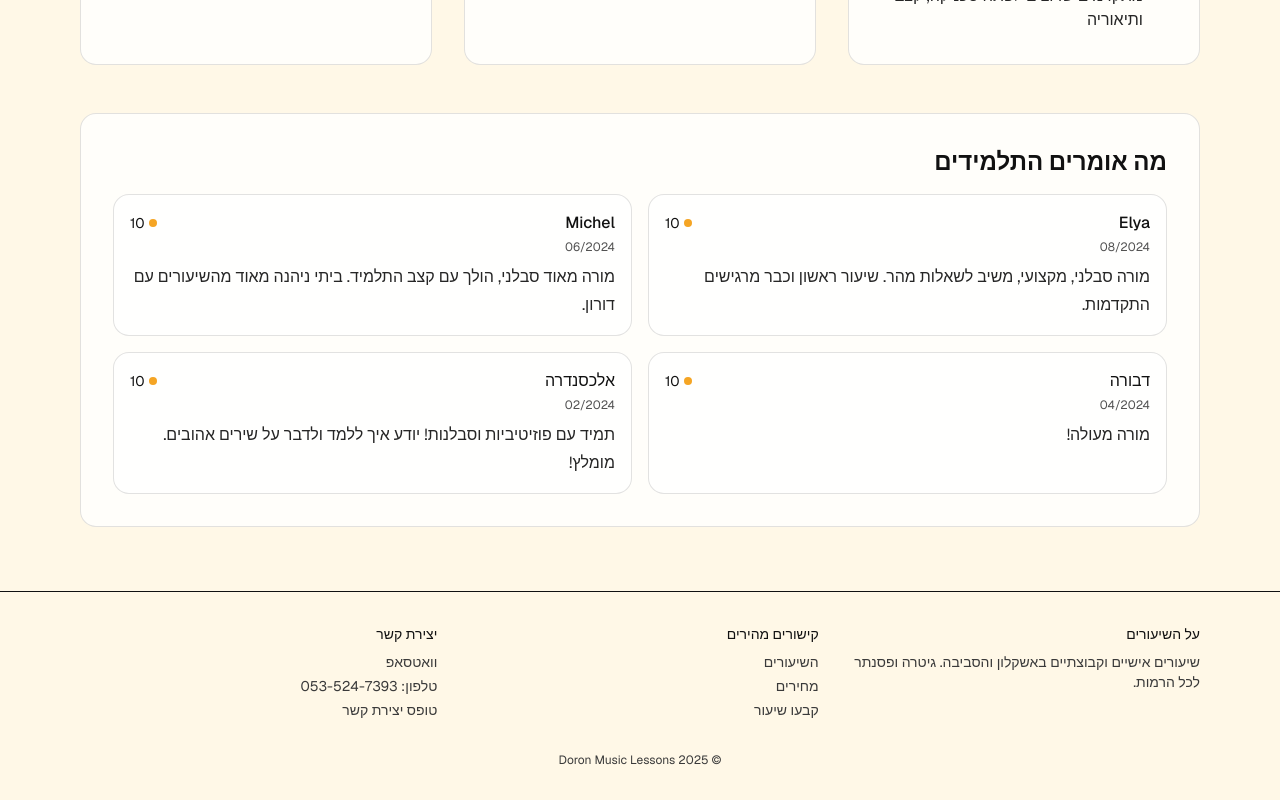
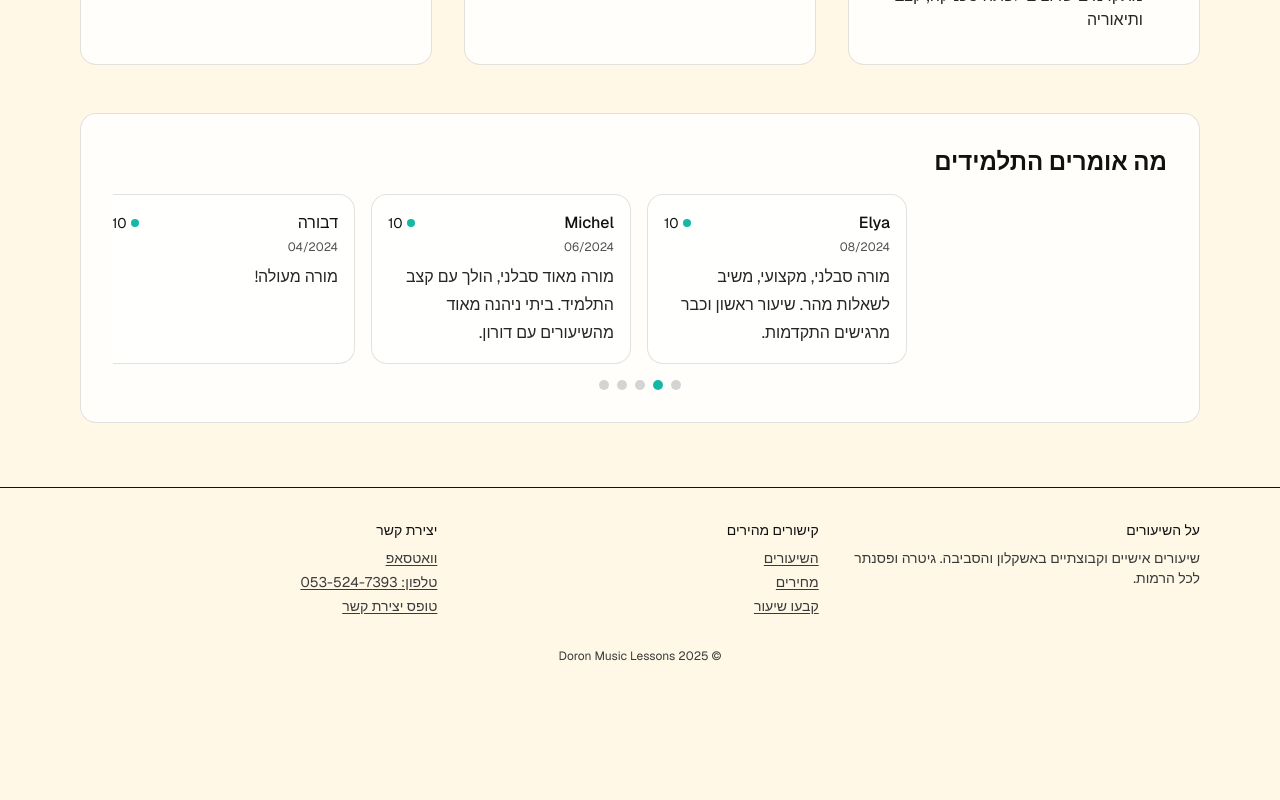
Before and after one commit to doronc36-rgb/guitar-lessons, a Next.js app: page / in a window 1280 px wide. Shown: the part 654-1454 px from the top of the page. After the commit the page ends 1350 px from the top, so only its background shows below. Built offline with nearby package versions, Linux system fonts and the light colour scheme.

Commit message:
site: part C complete

```diff
--- a/src/app/HomeClient.tsx
+++ b/src/app/HomeClient.tsx
@@ -83,6 +83,30 @@ export default function HomeClient() {
               text: "תמיד עם פוזיטיביות וסבלנות! יודע איך ללמד ולדבר על שירים אהובים. מומלץ!",
               score: 10,
             },
+            {
+              name: "_kaktusik_",
+              date: "08/2025",
+              text: "מסביר הכל בסבלנות, נותן טיפים כדי לנגן טוב יותר. אווירה נעימה, קלים למתחילים ולמתקדמים.",
+              score: 5,
+            },
+            {
+              name: "Coco Baby",
+              date: "08/2025",
+              text: "Patient and clear, amazing teacher.",
+              score: 5,
+            },
+            {
+              name: "tami van",
+              date: "08/2025",
+              text: "דורון מורה מדהים שלא רק מלמד אלא יש לו גישה ממש לתלמידים. מומלץ בחום!!!",
+              score: 5,
+            },
+            {
+              name: "Yoed Levy",
+              date: "07/2025",
+              text: "מורה ממש טוב, סבלני ומקצועי. מרגיש שיפור משמעותי בגיטרה.",
+              score: 5,
+            },
           ]}
         />
       </Container>
--- a/src/app/components/Header.tsx
+++ b/src/app/components/Header.tsx
@@ -48,7 +48,7 @@ export default function Header() {
       aria-label="תפריט עליון"
     >
       <div className="max-w-6xl mx-auto flex items-center justify-between px-4 py-3">
-        <div className="flex items-center gap-2">
+        <div className="flex items-center gap-3">
           {!isHome && (
             <button
               type="button"
@@ -59,7 +59,8 @@ export default function Header() {
               ← חזרה
             </button>
           )}
-          <Link href="/" className="font-semibold text-lg">
+          <Link href="/" className="font-semibold text-lg inline-flex items-center gap-2">
+            <img src="/logo.svg" alt="לוגו" className="w-7 h-7"/>
             דורון — שיעורי גיטרה/פסנתר
           </Link>
         </div>
--- a/src/app/components/Testimonials.tsx
+++ b/src/app/components/Testimonials.tsx
@@ -1,6 +1,7 @@
 "use client";
 
 import Section from "./ui/Section";
+import { useEffect, useRef, useState } from "react";
 
 type Testimonial = {
   name: string;
@@ -10,8 +11,21 @@ type Testimonial = {
 };
 
 export default function Testimonials({ items }: { items: Testimonial[] }) {
+  const isCarousel = items.length > 6;
+  const [index, setIndex] = useState(0);
+  const visible = 4;
+  const maxIndex = Math.max(0, items.length - visible);
+  const listRef = useRef<HTMLUListElement>(null);
+
+  useEffect(() => {
+    if (!isCarousel) return;
+    const id = setInterval(() => setIndex((i) => (i >= maxIndex ? 0 : i + 1)), 4000);
+    return () => clearInterval(id);
+  }, [isCarousel, maxIndex]);
+
   return (
     <Section title="מה אומרים התלמידים" className="mt-12">
+      {!isCarousel ? (
         <ul className="grid gap-4 md:grid-cols-2">
           {items.map((t) => (
             <li key={t.name + t.date} className="surface p-4">
@@ -29,6 +43,41 @@ export default function Testimonials({ items }: { items: Testimonial[] }) {
             </li>
           ))}
         </ul>
+      ) : (
+        <div className="relative">
+          <ul ref={listRef} className="grid grid-flow-col auto-cols-[minmax(260px,1fr)] gap-4 overflow-hidden">
+            {items.map((t, i) => (
+              <li
+                key={t.name + t.date}
+                className="surface p-4 transition-transform duration-500"
+                style={{ transform: `translateX(${-index * 100}%)` }}
+              >
+                <div className="flex items-center justify-between">
+                  <div className="font-medium">{t.name}</div>
+                  {typeof t.score === "number" && (
+                    <span className="inline-flex items-center gap-1 text-sm">
+                      <span className="inline-block w-2 h-2 rounded-full bg-[color:var(--accent)]" />
+                      {t.score}
+                    </span>
+                  )}
+                </div>
+                <div className="text-xs text-neutral-600 mt-1">{t.date}</div>
+                <p className="mt-2 text-neutral-800 leading-7">{t.text}</p>
+              </li>
+            ))}
+          </ul>
+          <div className="flex justify-center gap-2 mt-4">
+            {Array.from({ length: maxIndex + 1 }).map((_, i) => (
+              <button
+                key={i}
+                aria-label={`שקופית ${i + 1}`}
+                className={`w-2.5 h-2.5 rounded-full ${i === index ? 'bg-[color:var(--accent)]' : 'bg-neutral-300'}`}
+                onClick={() => setIndex(i)}
+              />
+            ))}
+          </div>
+        </div>
+      )}
     </Section>
   );
 }
--- a/src/app/globals.css
+++ b/src/app/globals.css
@@ -7,8 +7,8 @@
   --muted: #3a3a3a;
   --border: rgba(17, 17, 17, 0.12);
   --surface: #ffffffcc; /* translucent white on cream */
-  --accent: #f5a524; /* warm amber accent */
-  --accent-contrast: #1b1103;
+  --accent: #14b8a6; /* modern teal */
+  --accent-contrast: #041311;
 }
 
 @theme inline {
--- a/src/app/layout.tsx
+++ b/src/app/layout.tsx
@@ -77,17 +77,17 @@ export default function RootLayout({
               <div>
                 <div className="font-medium text-[color:var(--foreground)]">קישורים מהירים</div>
                 <ul className="mt-2 space-y-1">
-                  <li><a href="/lessons" className="hover:opacity-80">השיעורים</a></li>
-                  <li><a href="/prices" className="hover:opacity-80">מחירים</a></li>
-                  <li><a href="/booking" className="hover:opacity-80">קבעו שיעור</a></li>
+                  <li><a href="/lessons" className="hover:opacity-80 underline underline-offset-4">השיעורים</a></li>
+                  <li><a href="/prices" className="hover:opacity-80 underline underline-offset-4">מחירים</a></li>
+                  <li><a href="/booking" className="hover:opacity-80 underline underline-offset-4">קבעו שיעור</a></li>
                 </ul>
               </div>
               <div>
                 <div className="font-medium text-[color:var(--foreground)]">יצירת קשר</div>
                 <ul className="mt-2 space-y-1">
-                  <li><a href="https://wa.me/972535247393" className="hover:opacity-80">וואטסאפ</a></li>
-                  <li><a href="tel:+972535247393" className="hover:opacity-80">טלפון: 053-524-7393</a></li>
-                  <li><a href="/contact" className="hover:opacity-80">טופס יצירת קשר</a></li>
+                  <li><a href="https://wa.me/972535247393" className="hover:opacity-80 underline underline-offset-4">וואטסאפ</a></li>
+                  <li><a href="tel:+972535247393" className="hover:opacity-80 underline underline-offset-4">טלפון: 053-524-7393</a></li>
+                  <li><a href="/contact" className="hover:opacity-80 underline underline-offset-4">טופס יצירת קשר</a></li>
                 </ul>
               </div>
             </div>
```
Also changed, not shown: public/logo.svg (added). Lines whose indentation alone changed are shown as unchanged.
